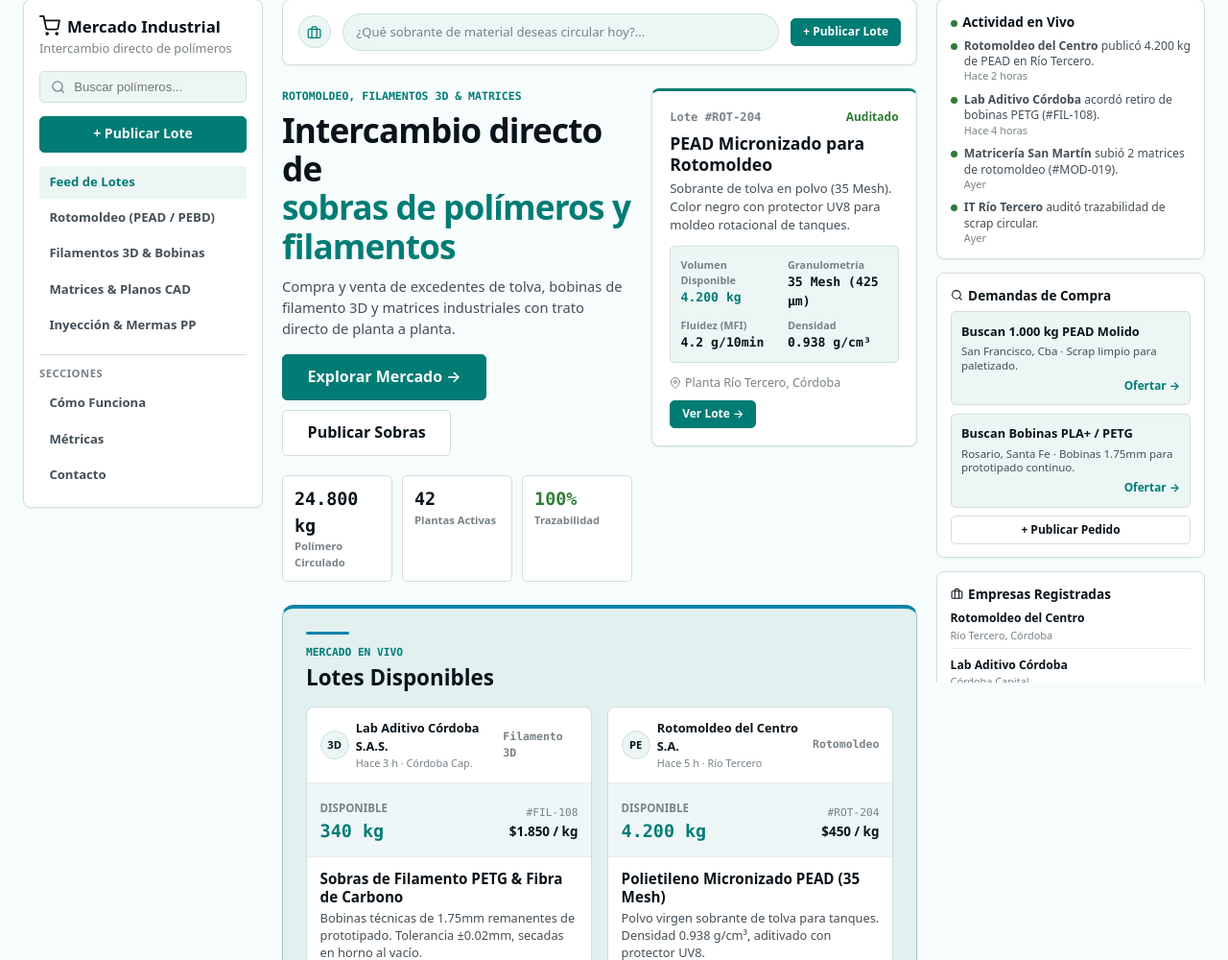
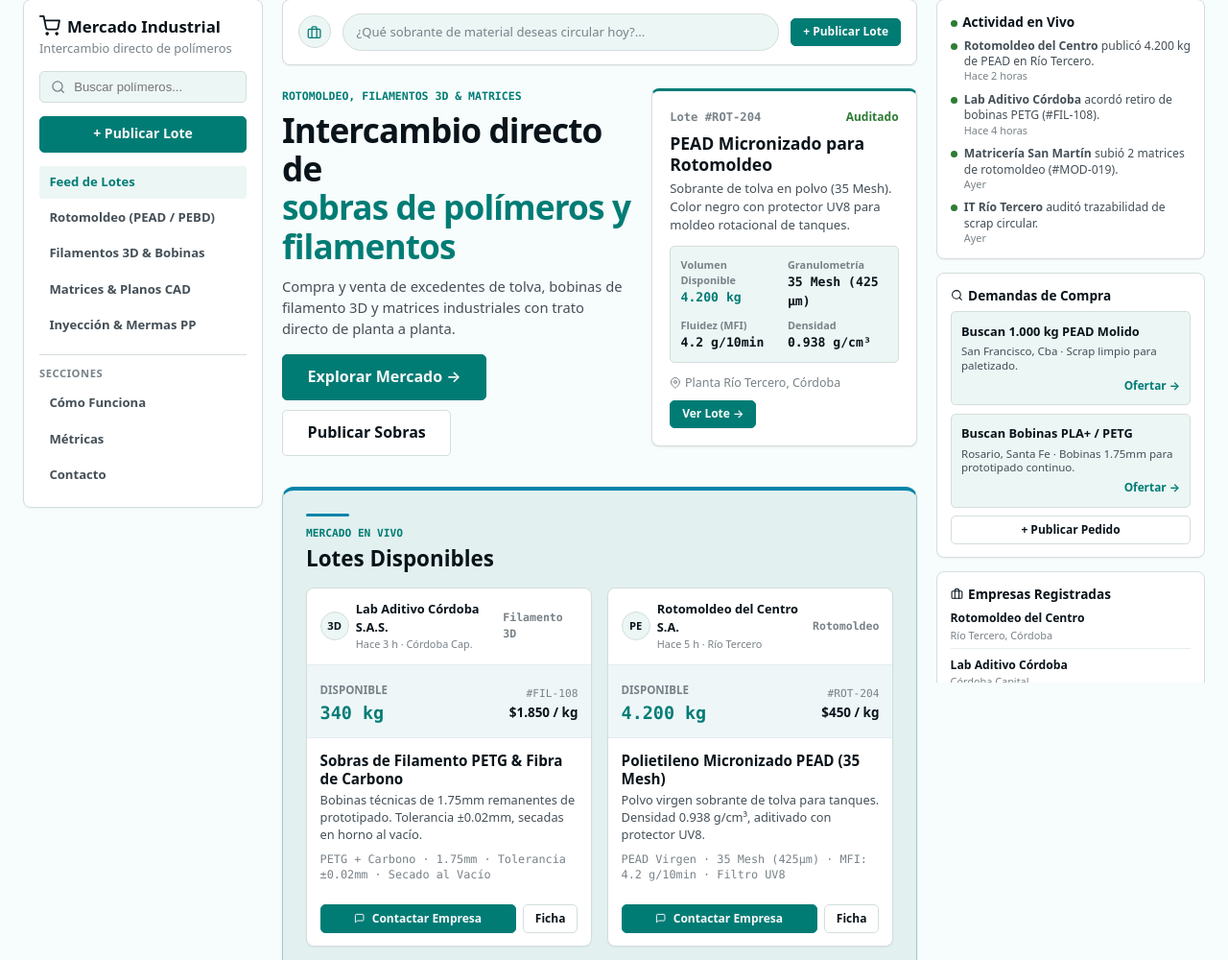
Before and after one commit to manurisolo2-blip/MateriaxPro, a CodeIgniter 4 app: the page made by app/Views/welcome_message.php in a window 1280 px wide. Shown: the part 73-1073 px from the top of the page at 96% size. Run offline with PHP 8.4 and a stand-in for CodeIgniter, Linux system fonts and the light colour scheme; the template is opened without the code that fills it, so the values that code supplies are empty; some libraries are stand-ins or nearby versions.

Commit message:
refactor(ui): remover tarjetas de metricas del hero

```diff
--- a/app/Views/welcome_message.php
+++ b/app/Views/welcome_message.php
@@ -116,11 +116,7 @@
             <a href="<?= site_url('login') ?>" class="btn btn-secondary btn-lg">Iniciar Sesión</a>
           <?php endif; ?>
         </div>
-        <div class="hero-stats-row">
-          <div class="hero-stat-card"><span class="hero-stat-num">24.800 kg</span><span class="hero-stat-lbl">Polímero Circulado</span></div>
-          <div class="hero-stat-card"><span class="hero-stat-num">42</span><span class="hero-stat-lbl">Plantas Activas</span></div>
-          <div class="hero-stat-card"><span class="hero-stat-num" style="color: var(--color-success);">100%</span><span class="hero-stat-lbl">Trazabilidad</span></div>
-        </div>
+
       </div>
 
       <!-- Ficha de Lote Destacado -->
--- a/public/css/materiax.css
+++ b/public/css/materiax.css
@@ -122,11 +122,7 @@ a:hover { color: var(--color-accent-hover); text-decoration: underline; }
 .hero-kicker { font-family: var(--font-mono); font-size: 0.72rem; font-weight: 700; text-transform: uppercase; color: var(--color-accent); margin-bottom: 0.35rem; }
 .hero-heading { font-size: clamp(1.6rem, 2.8vw, 2.2rem); font-weight: 800; letter-spacing: var(--tracking-tight); margin-bottom: 0.65rem; line-height: 1.15; }
 .hero-desc { font-size: 0.92rem; color: var(--color-ink-2); line-height: 1.5; margin-bottom: 1rem; max-width: 58ch; }
-.hero-actions { display: flex; gap: 0.65rem; flex-wrap: wrap; margin-bottom: 1.25rem; }
-.hero-stats-row { display: grid; grid-template-columns: repeat(3, minmax(0, 1fr)); gap: 0.65rem; }
-.hero-stat-card { background: var(--color-paper-surface); border: 1px solid var(--color-rule); border-radius: var(--radius-sm); padding: 0.65rem 0.75rem; display: flex; flex-direction: column; }
-.hero-stat-num { font-size: 1.15rem; font-weight: 800; font-family: var(--font-mono); color: var(--color-ink); }
-.hero-stat-lbl { font-size: 0.7rem; color: var(--color-ink-muted); font-weight: 600; }
+.hero-actions { display: flex; gap: 0.65rem; flex-wrap: wrap; margin-bottom: 0.5rem; }
 
 .featured-lot-box { background: var(--color-paper-surface); border: 1px solid var(--color-rule); border-top: 3px solid var(--color-accent); border-radius: var(--radius-md); padding: 1.15rem; box-shadow: var(--shadow-card); }
 .featured-lot-header { display: flex; justify-content: space-between; align-items: center; margin-bottom: 0.45rem; }
@@ -223,7 +219,7 @@ a:hover { color: var(--color-accent-hover); text-decoration: underline; }
   .nav-menu, .nav-auth { justify-content: center; }
 }
 @media (max-width: 640px) {
-  .grid-2, .grid-3, .grid-4, .polymer-grid, .form-row, .hero-stats-row { grid-template-columns: 1fr; }
+  .grid-2, .grid-3, .grid-4, .polymer-grid, .form-row { grid-template-columns: 1fr; }
   .content-section { padding: 1rem 0.85rem; }
   .main-wrapper { padding: 0.65rem 0.85rem 1.5rem; }
 }
```
Also changed, not shown: tests/unit/LandingPageIntegrityTest.php (+1 -0 lines).
